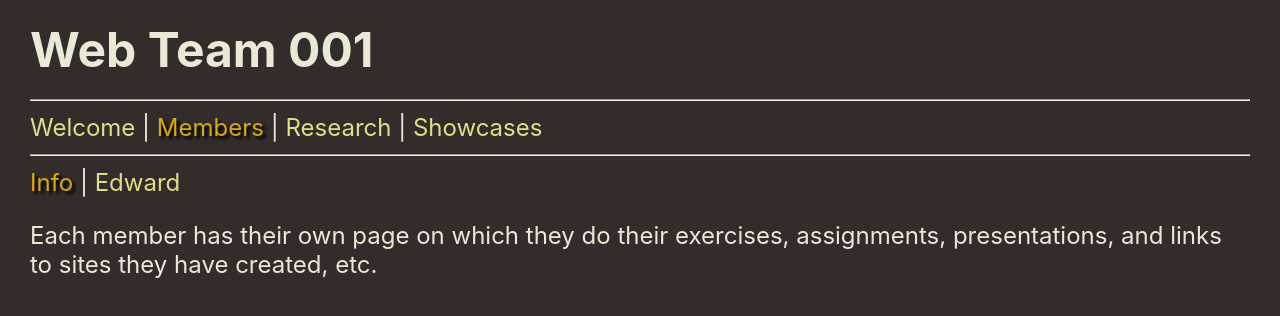
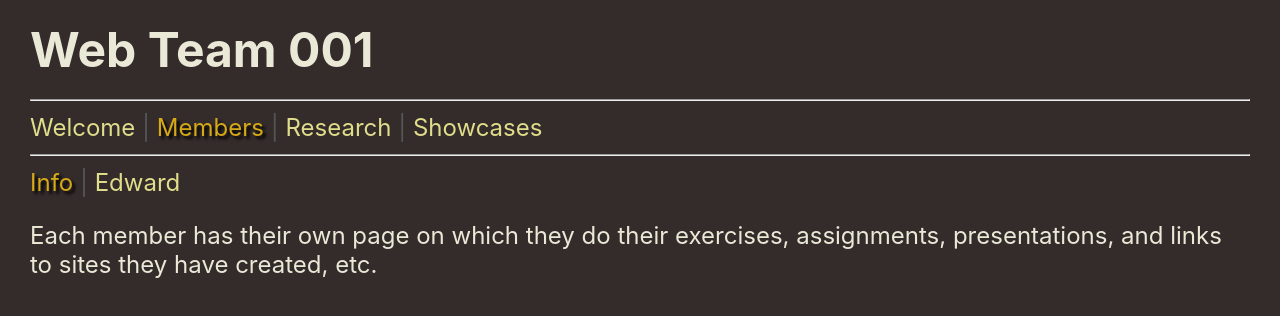
Before and after one commit to edwardtanguay/web-team-site, a React (Vite) app: page /members/info in a window 1280 px wide. Shown: the top 316 px of the page. Built offline with nearby package versions, Linux system fonts and the light colour scheme.

Commit message:
separator

```diff
--- a/src/App.jsx
+++ b/src/App.jsx
@@ -6,15 +6,16 @@ import { PageShowcases } from './pages/PageShowcases';
 import { PageMembersInfo } from './pages/members/PageMembersInfo';
 import { PageMembersEdward } from './pages/members/PageMembersEdward';
 import { NavLink, Routes, Route, Navigate } from 'react-router-dom';
+import { Separator } from './components/Separator';
 
 function App() {
 	return (
 		<div className="App">
 			<h1>Web Team 001</h1>
 			<hr />
-			<NavLink to="/welcome">Welcome</NavLink> |{' '}
-			<NavLink to="/members">Members</NavLink> |{' '}
-			<NavLink to="/research">Research</NavLink> |{' '}
+			<NavLink className="navlink" to="/welcome">Welcome</NavLink><Separator/>
+			<NavLink to="/members">Members</NavLink><Separator/>
+			<NavLink to="/research">Research</NavLink><Separator/>
 			<NavLink to="/showcases">Showcases</NavLink>
 			<hr />
 			<Routes>
--- a/src/App.scss
+++ b/src/App.scss
@@ -17,4 +17,8 @@ body {
 		color: rgb(213, 169, 23);
 		text-shadow: 3px 3px 3px black;
 	}
+
+ .separator {
+	color: #555;
+ }
 }
--- /dev/null
+++ b/src/components/Separator.jsx
@@ -0,0 +1,3 @@
+export const Separator = () => {
+	return <> <span className="separator">|</span> </>;
+};
--- a/src/pages/members/PageMembers.jsx
+++ b/src/pages/members/PageMembers.jsx
@@ -1,8 +1,10 @@
 import { NavLink, Outlet } from 'react-router-dom';
+import { Separator } from '../../components/Separator';
+
 export const PageMembers = () => {
 	return (
 		<nav className="page_members">
-			<NavLink to="info">Info</NavLink> |{' '}
+			<NavLink to="info">Info</NavLink><Separator/>
 			<NavLink to="edward">Edward</NavLink>
 			<Outlet />
 		</nav>
```
